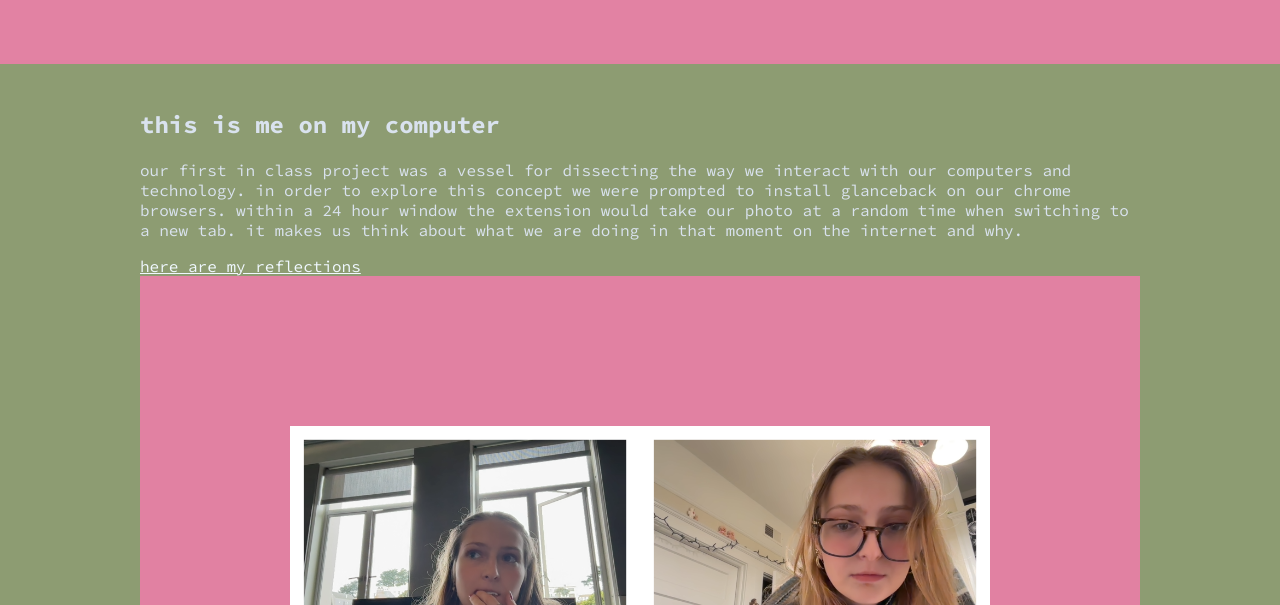
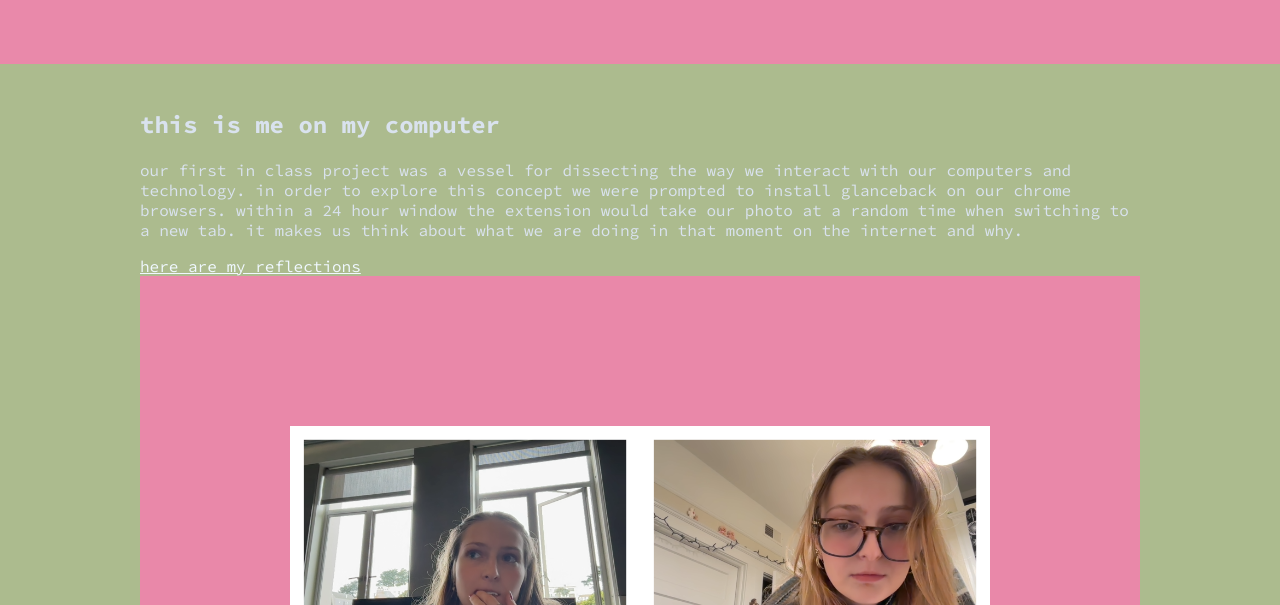
Before and after one commit to audreytodd/the-feed, a plain HTML site: page index.html in a window 1280 px wide. Shown: the part 195-800 px from the top of the page. Drawn offline with Linux system fonts and the light colour scheme.

Commit message:
backgroundcolor

```diff
--- a/styles copy.css
+++ b/styles copy.css
@@ -1,7 +1,7 @@
 body{
     width: 60%;
     margin: auto;
-    background-color: rgb(141, 156, 114);
+    background-color: rgb(172, 187, 142);
     color: azure;
     font-family: monospace;
 }
--- a/styles.css
+++ b/styles.css
@@ -1,6 +1,6 @@
 
 body{
-    background-color: rgb(141, 156, 114);
+    background-color: rgb(172, 187, 142);
     color: rgb(217, 226, 238);
     font-family: "Source Code Pro", monospace;
     margin: 0;
```
